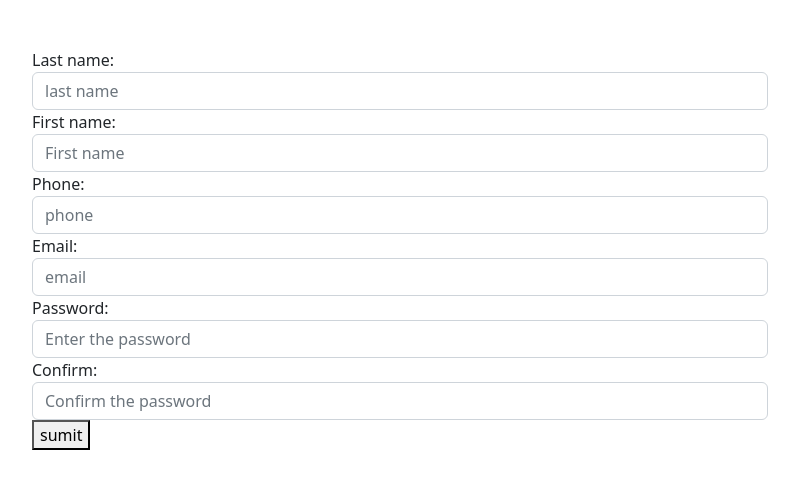
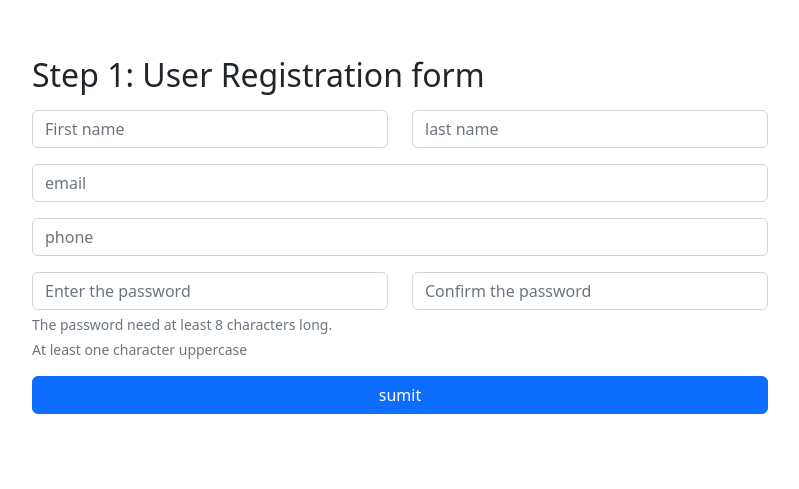
Before and after one commit to AndresYepesM/PayRoll-system, a Django app: page /accounts/new_employee/ in a window 1280 px wide. Shown: the part 56-545 px from the top of the page, without its empty margins (240-1039 px from the left). Run offline with Django 4.2, Linux system fonts and the light colour scheme; the visitor is signed in with stand-in values (Sample User, id 1); some libraries are stand-ins or nearby versions.

Commit message:
New desing registration form

```diff
--- a/accounts/forms.py
+++ b/accounts/forms.py
@@ -72,5 +72,7 @@ class DesignateRole(forms.ModelForm):
 
     def __init__(self, *args, **kwargs):
         super(DesignateRole, self).__init__(*args, **kwargs)
+        self.fields['ssn'].widget.attrs['placeholder']='SSN'
+        self.fields['address'].widget.attrs['placeholder']='Address'
         for field in self.fields:
             self.fields[field].widget.attrs['class']='form-control'
--- a/accounts/views.py
+++ b/accounts/views.py
@@ -44,7 +44,7 @@ def new_employee(request):
             form = UserRegistration(request.POST)
             if form.is_valid():
                 first_name = form.cleaned_data['first_name']
-                last_name= form.cleaned_data['first_name']
+                last_name= form.cleaned_data['last_name']
                 email = form.cleaned_data['email']
                 phone = form.cleaned_data['phone']
                 username = email.split("@")[0]
--- a/templates/accounts/new_employee.html
+++ b/templates/accounts/new_employee.html
@@ -6,11 +6,53 @@
         <div class="row">
             <div class="col-md-8 mx-auto mt-5">
                 {% include 'includes/alerts.html' %}
+                <h5 class="text-danger">{{ form.email.errors }}</h5>
+                <h5 class="text-danger">{{ form.non_field_errors }}</h5>
+                <h2>Step 1: User Registration form</h2>
                 <form action="{% url 'new_employee' %}" method="post">
                     {% csrf_token %}
-                    {{form}}
+                    <div class="row mt-3">
+                        <div class="col">
+                            {{form.first_name}}
+                        </div>
 
-                    <button type="submit">sumit</button>
+                        <div class="col">
+                            {{form.last_name}}
+                        </div>
+                    </div>
+
+                    <div class="row mt-3">
+                        <div class="col">
+                            {{form.email}}
+                        </div>
+                    </div>
+
+                    <div class="row mt-3">
+                        <div class="col">
+                            {{form.phone}}
+                        </div>
+                    </div>
+
+                    <div class="row mt-3">
+                        <div class="col">
+                            {{form.password}}
+                        </div>
+
+                        <div class="col">
+                            {{form.confirm}}
+                        </div>
+                    </div>
+
+                    <div class="row">
+                        <div class="col mx-auto">
+                            <div id="emailHelp" class="form-text">The password need at least 8 characters long.</div>
+                            <div id="emailHelp" class="form-text">At least one character uppercase</div>
+                        </div>
+                    </div>
+
+                    <div class="d-grid gap-2 mt-3">
+                        <button class="btn btn-primary" type="submit">sumit</button>
+                    </div>
                 </form>
             </div>
         </div>
```
Also changed, not shown: templates/accounts/designate_role.html (+36 -2 lines).
